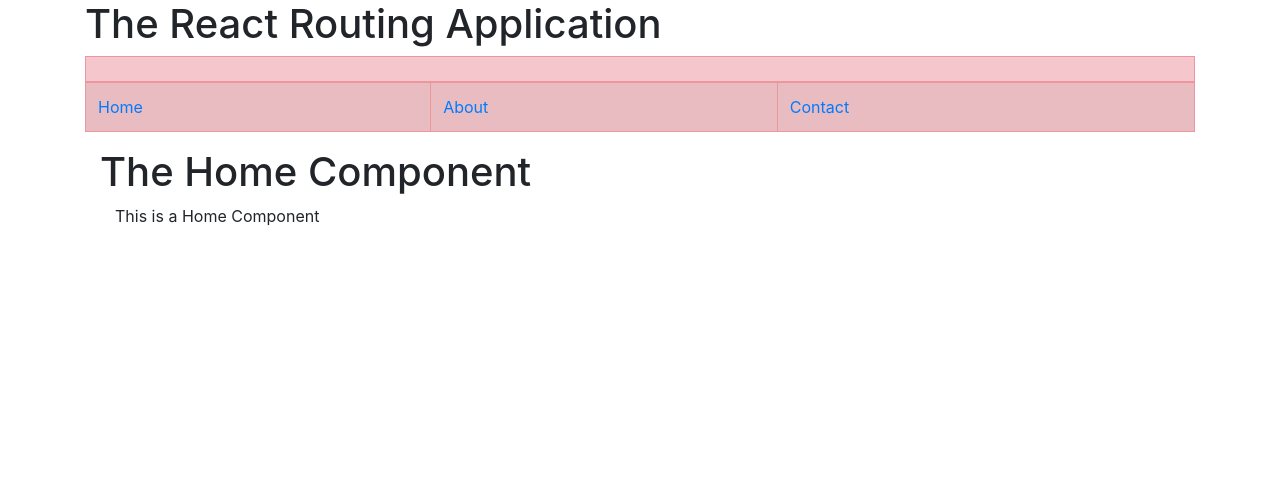
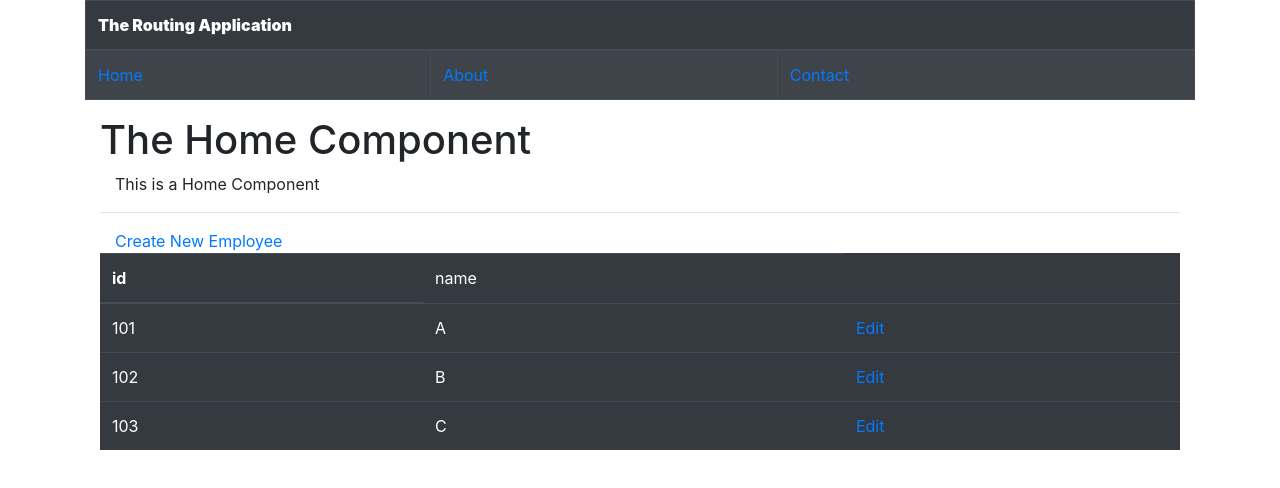
Before and after one commit to maheshsabnis/reactjsfresh, a React (Create React App) app: page / in a window 1280 px wide. Shown: the top 488 px of the page. Built offline with nearby package versions, Linux system fonts and the light colour scheme.

Commit message:
routingpp

```diff
--- a/src/index.js
+++ b/src/index.js
@@ -19,6 +19,7 @@ import * as serviceWorker from './serviceWorker';
 // import LifeCycleComponent from './classcomponents/lifecycle';
 
  import MainComponent from './routingapp/MainComponent';
+import ApplicationComponent from './routingdemo/ApplicationComponent';
 // import CodeSpiltComponent from './adv/codesplit';
 //import DynamicLoadingComponent from './adv/codesplit/LoadDynamicComponent';
 //import { Companies, Stocks } from './models/constants';
@@ -34,7 +35,7 @@ import * as serviceWorker from './serviceWorker';
 
 ReactDOM.render(
     <BrowserRouter>
-        <MainComponent />
+        <ApplicationComponent />
     </BrowserRouter>
     , document.getElementById('root')
 );
--- /dev/null
+++ b/src/routingdemo/AboutComponent.jsx
@@ -0,0 +1,36 @@
+import React, { Component } from 'react';
+
+class AboutComponent extends Component {
+    constructor(props) {
+        super(props);
+        this.state = {
+            message:'This is a About Component'
+         };
+    }
+
+    navigateToAbout =() =>{
+         this.props.history.push('/contact');
+    }
+
+    navigateToHome =() =>{
+        this.props.history.push('/');
+   }
+    render() {
+        return (
+            <div className="container">
+               <h1>The About Component</h1>
+               <div className="container">{this.state.message} {this.props.match.params.id}</div>
+               <hr/>
+               <input type="button" value="Go to Contact"
+                className="btn btn-danger"
+                 onClick={this.navigateToAbout.bind(this)}/>
+                 <br/>
+                 <input type="button" value="Go to Home"
+                 className="btn btn-danger"
+                  onClick={this.navigateToHome.bind(this)}/>
+            </div>
+        );
+    }
+}
+
+export default AboutComponent;
--- /dev/null
+++ b/src/routingdemo/ApplicationComponent.jsx
@@ -0,0 +1,54 @@
+import React, { Component } from 'react';
+import {Route,Link, Redirect, Switch} from 'react-router-dom';
+
+import HomeComponent from './HomeComponent';
+import AboutComponent from './AboutComponent';
+import ContactComponent from './ContactComponent';
+
+class ApplicationComponent extends Component {
+    constructor(props) {
+        super(props);
+        this.state = {
+            id:1000
+        }
+    }
+    render() {
+        return (
+            <div className="container">
+                <table className="table table-bordered table-striped table-dark">
+                    <thead>
+                       <tr>
+                         <th colSpan="3">
+                              <strong>The Routing Application</strong>
+                         </th>
+                       </tr>
+                    </thead>
+                    <tbody>
+                        <tr>
+                            <td>
+                              <Link to="/">Home</Link>
+                            </td>
+                            <td>
+                              <Link to={`/about/${this.state.id}`}>About</Link>
+                            </td>
+                            <td>
+                              <Link to="/contact">Contact</Link>
+                            </td>
+                        </tr>
+                    </tbody>
+                </table>
+                {/* Routing Table*/}
+                <div>
+                   <Switch>
+                       <Route exact path="/" component={HomeComponent}/>
+                       <Route exact path="/about/:id" component={AboutComponent}/>
+                       <Route exact path="/contact" component={ContactComponent}/>
+                       <Redirect to="/"/>
+                   </Switch>
+                </div>
+            </div>
+        );
+    }
+}
+
+export default ApplicationComponent;
--- /dev/null
+++ b/src/routingdemo/ContactComponent.jsx
@@ -0,0 +1,20 @@
+import React, { Component } from 'react';
+
+class ContactComponent extends Component {
+    constructor(props) {
+        super(props);
+        this.state = {
+            message:'This is a Contact Component'
+         };
+    }
+    render() {
+        return (
+            <div className="container">
+               <h1>The Contact Component</h1>
+               <div className="container">{this.state.message}</div>
+            </div>
+        );
+    }
+}
+
+export default ContactComponent;
--- /dev/null
+++ b/src/routingdemo/HomeComponent.jsx
@@ -0,0 +1,51 @@
+import React, { Component } from 'react';
+import { Link } from 'react-router-dom';
+
+class HomeComponent extends Component {
+    constructor(props) {
+        super(props);
+        this.state = {
+            message:'This is a Home Component',
+            emps:[
+                {id:101, name:'A'},
+                {id:102, name:'B'},
+                {id:103, name:'C'}
+            ]
+         };
+    }
+    render() {
+        return (
+            <div className="container">
+               <h1>The Home Component</h1>
+               <div className="container">{this.state.message}</div>
+               <hr/>
+               <div className="container">
+                 <Link to="">Create New Employee</Link>
+               </div>
+               <table className="table table-dark">
+                 <thead>
+                   <tr>
+                     <th>id</th>
+                     <td>name</td>
+                   </tr>
+                 </thead>
+                 <tbody>
+                   {
+                       this.state.emps.map((e,i) => (
+                             <tr key={i}>
+                                <td>{e.id}</td>
+                                <td>{e.name}</td>
+                                <td>
+                                  <Link to={`/about/${e.id}`}>Edit</Link>
+                                </td>
+                             </tr>
+                       ))
+                   }
+                 </tbody>
+               </table>
+            </div>
+        );
+    }
+}
+
+export default HomeComponent;
```
